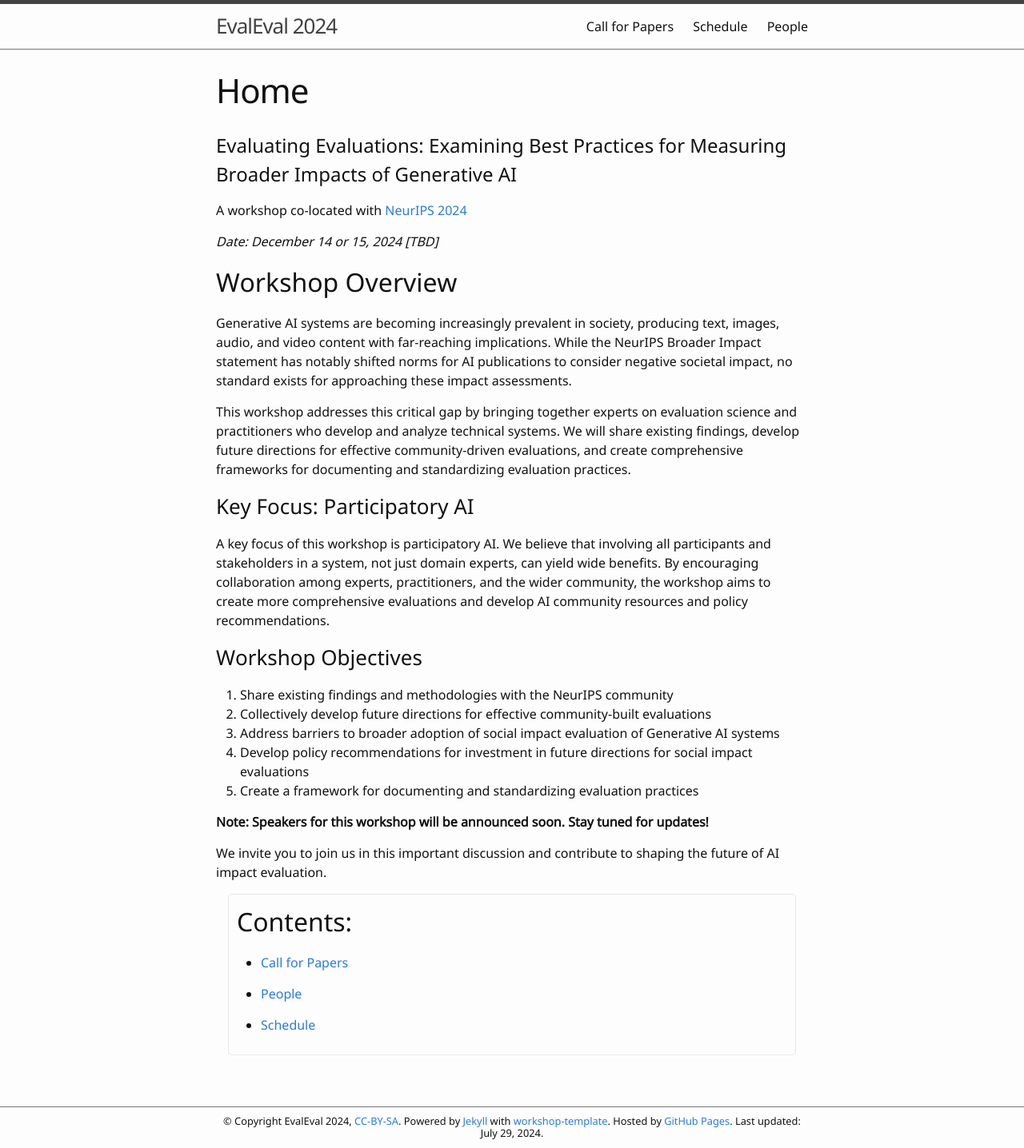
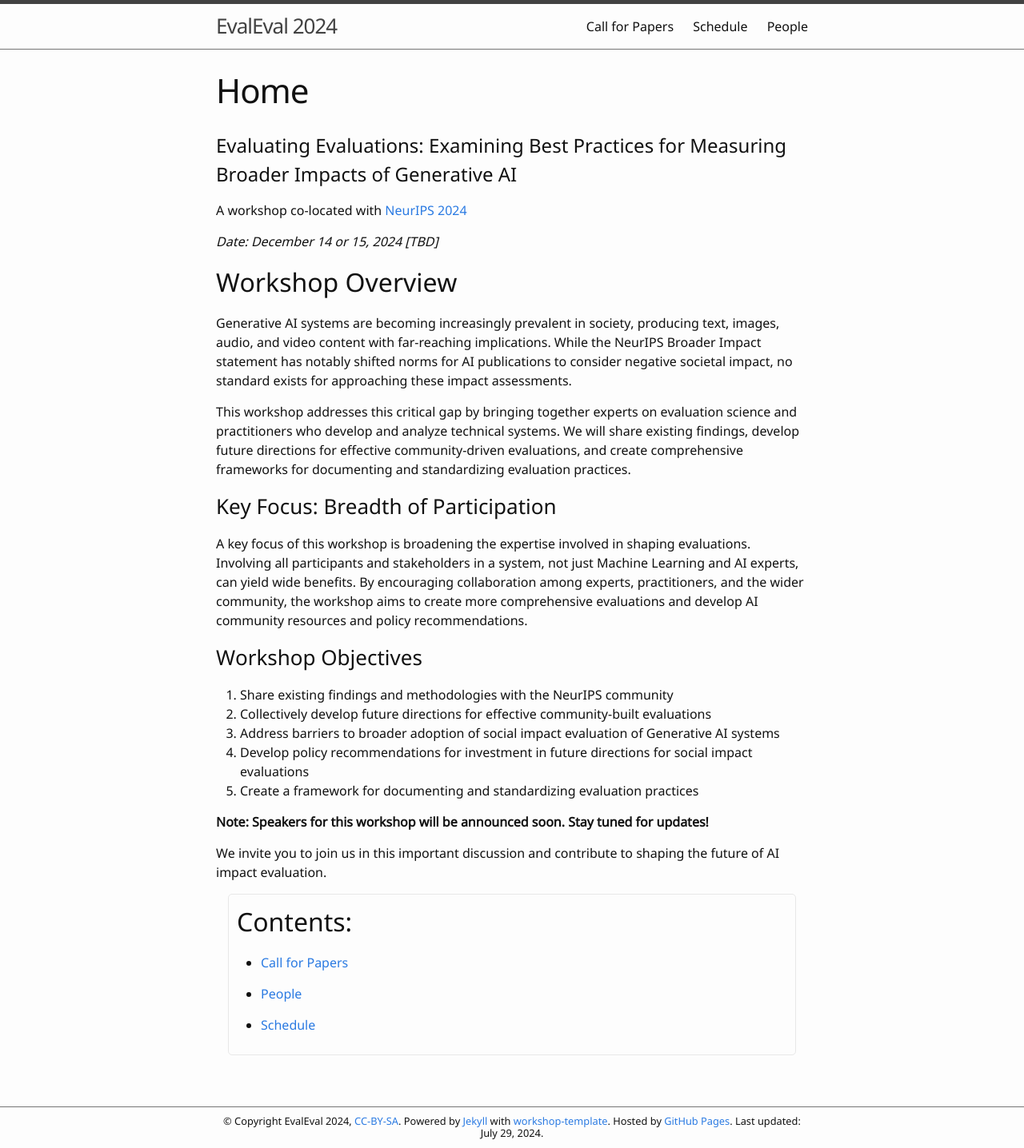
Before and after one commit to aaai-fidu-lab/aaai-fidu-lab.github.io, a Jekyll site: the page built from index.md, in a window 1280 px wide. Shown: the whole page at 80% size. Built offline with Jekyll 4.4.1, drawn with Linux system fonts in a browser that asks for light colours; our own code applies the rules of GitHub Pages for plain Markdown files.

Commit message:
Update index.md

```diff
--- a/index.md
+++ b/index.md
@@ -14,9 +14,9 @@ Generative AI systems are becoming increasingly prevalent in society, producing
 
 This workshop addresses this critical gap by bringing together experts on evaluation science and practitioners who develop and analyze technical systems. We will share existing findings, develop future directions for effective community-driven evaluations, and create comprehensive frameworks for documenting and standardizing evaluation practices.
 
-### Key Focus: Participatory AI
+### Key Focus: Breadth of Participation
 
-A key focus of this workshop is participatory AI. We believe that involving all participants and stakeholders in a system, not just domain experts, can yield wide benefits. By encouraging collaboration among experts, practitioners, and the wider community, the workshop aims to create more comprehensive evaluations and develop AI community resources and policy recommendations.
+A key focus of this workshop is broadening the expertise involved in shaping evaluations. Involving all participants and stakeholders in a system, not just Machine Learning and AI experts, can yield wide benefits. By encouraging collaboration among experts, practitioners, and the wider community, the workshop aims to create more comprehensive evaluations and develop AI community resources and policy recommendations.
 
 ### Workshop Objectives
 
```
